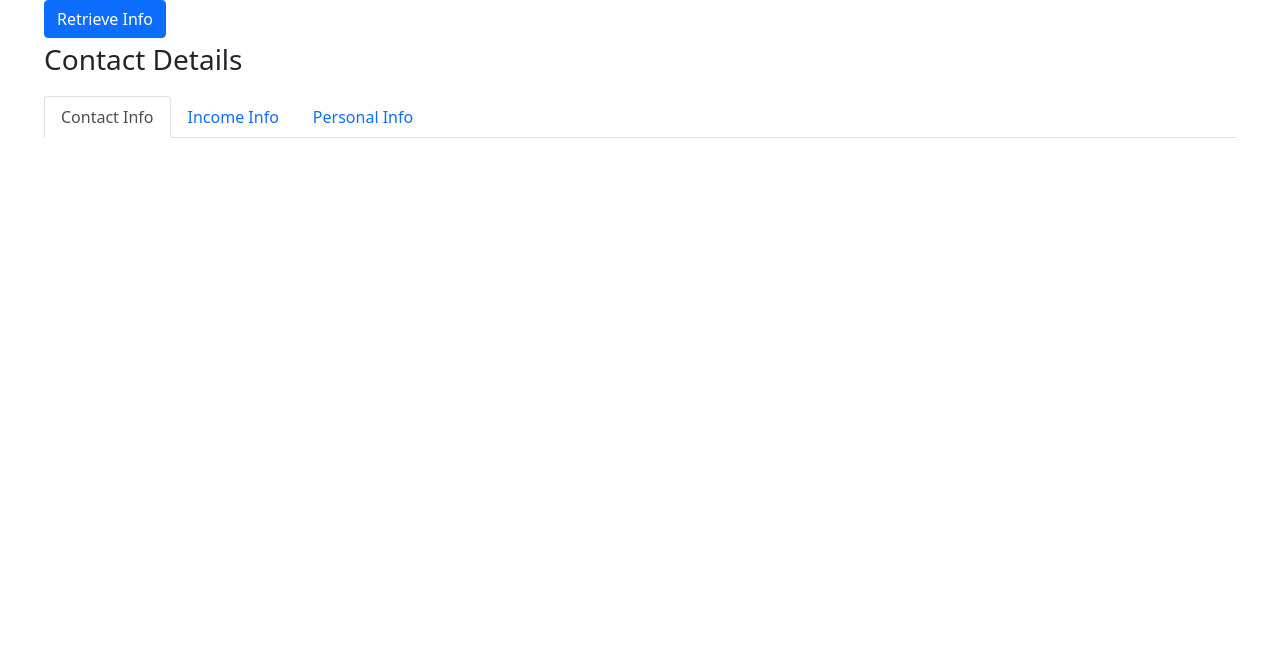
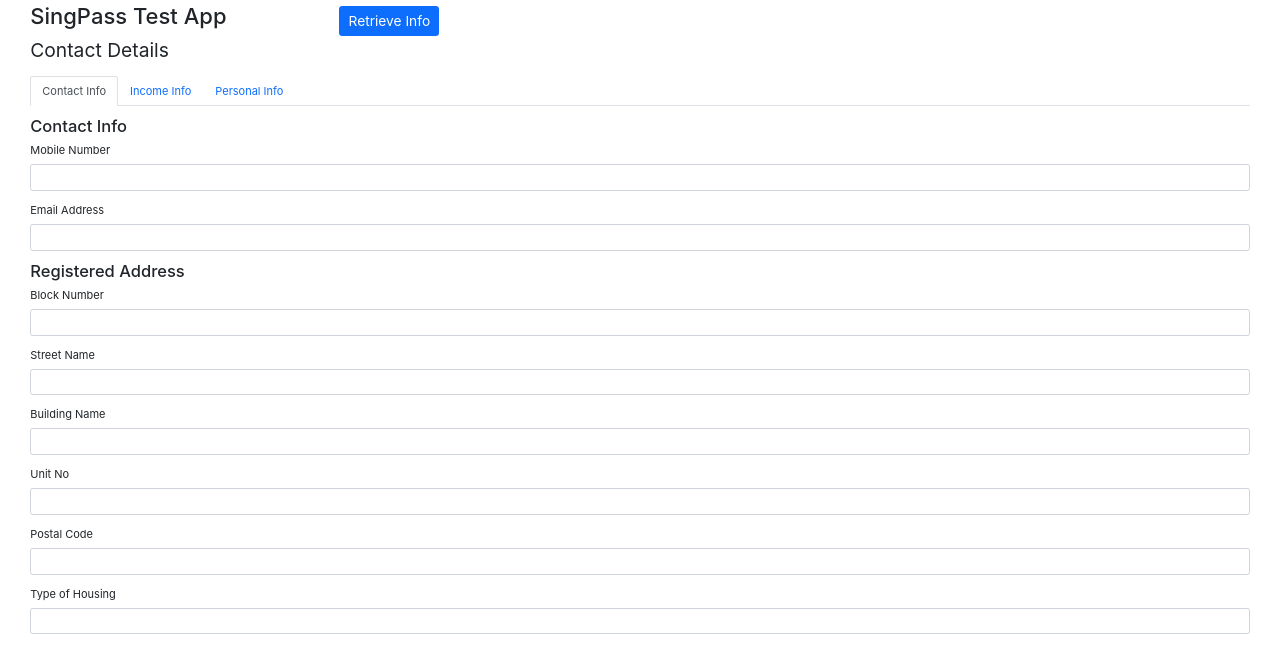
Before and after one commit to drawabc/SingPass-Test-App, a Next.js app in the folder react/: page / in a window 1280 px wide. Shown: the top 672 px of the page. Built offline with nearby package versions, Linux system fonts and the light colour scheme.

Commit message:
layout and content fixes for frontend

```diff
--- a/react/components/Dashboard.jsx
+++ b/react/components/Dashboard.jsx
@@ -1,13 +1,20 @@
 import { useState } from "react";
+import { useForm } from "react-hook-form";
+import Personal from "../components/forms/Personal";
+import Contact from "../components/forms/Contact";
 
 const Dashboard = () => {
   const [tabs, setTabs] = useState(1);
+  const { register, handleSubmit } = useForm();
 
   return (
     <div className="container-fluid">
       <div className="row">
-        <div className="col-sm">
-          <button className="btn btn-primary">Retrieve Info</button>
+        <div className="col-sm-3 mt-1">
+          <p class="h2">SingPass Test App</p>
+        </div>
+        <div className="col-sm-2 mt-2">
+          <button className="btn btn-primary fs-5">Retrieve Info</button>
         </div>
       </div>
       <div className="row">
@@ -43,6 +50,13 @@
               </a>
             </li>
           </ul>
+          {tabs == 1 ? (
+            <Contact register={register}></Contact>
+          ) : tabs == 3 ? (
+            <Personal register={register} />
+          ) : (
+            <div />
+          )}
         </div>
       </div>
     </div>
--- a/react/components/forms/Contact.jsx
+++ b/react/components/forms/Contact.jsx
@@ -3,93 +3,96 @@
   return (
     <form>
       <div className="mt-3">
-        <div className="h4">Personal Info</div>
+        <div className="h4">Contact Info</div>
         <div className="mb-3">
-          <label for="nric" className="form-label">
-            NRIC
+          <label for="mobileNumber" className="form-label">
+            Mobile Number
           </label>
           <input
             type="text"
             className="form-control"
-            id="nric"
-            {...register("nric")}
+            id="mobileNumber"
+            {...register("mobileNumber")}
           />
         </div>
         <div className="mb-3">
-          <label for="name" className="form-label">
-            Name
+          <label for="email" className="form-label">
+            Email Address
           </label>
           <input
             type="text"
             className="form-control"
-            id="name"
-            {...register("name")}
+            id="email"
+            {...register("email")}
           />
         </div>
+      </div>
+      <div className="mt-3">
+        <div className="h4">Registered Address</div>
         <div className="mb-3">
-          <label for="sex" className="form-label">
-            Sex
+          <label for="blockNumber" className="form-label">
+            Block Number
           </label>
           <input
             type="text"
             className="form-control"
-            id="sex"
-            {...register("sex")}
+            id="blockNumber"
+            {...register("blockNumber")}
           />
         </div>
         <div className="mb-3">
-          <label for="dateOfBirth" className="form-label">
-            Date of Birth
+          <label for="streetName" className="form-label">
+            Street Name
           </label>
           <input
             type="text"
             className="form-control"
-            id="dateOfBirth"
-            {...register("dateOfBirth")}
+            id="streetName"
+            {...register("streetName")}
           />
         </div>
         <div className="mb-3">
-          <label for="country" className="form-label">
-            Country of Birth
+          <label for="buildingName" className="form-label">
+            Building Name
           </label>
           <input
             type="text"
             className="form-control"
-            id="country"
-            {...register("country")}
+            id="buildingName"
+            {...register("buildingName")}
           />
         </div>
         <div className="mb-3">
-          <label for="residentialStatus" className="form-label">
-            Residential Status
+          <label for="unitNo" className="form-label">
+            Unit No
           </label>
           <input
             type="text"
             className="form-control"
-            id="residentialStatus"
-            {...register("residentialStatus")}
+            id="unitNo"
+            {...register("unitNo")}
           />
         </div>
         <div className="mb-3">
-          <label for="nationality" className="form-label">
-            Nationality
+          <label for="postalCode" className="form-label">
+            Postal Code
           </label>
           <input
             type="text"
             className="form-control"
-            id="nationality"
-            {...register("nationality")}
+            id="postalCode"
+            {...register("postalCode")}
           />
         </div>
         <div className="mb-3">
-          <label for="race" className="form-label">
-            Race
+          <label for="housingType" className="form-label">
+            Type of Housing
           </label>
           <input
             type="text"
             className="form-control"
-            id="race"
-            {...register("race")}
+            id="housingType"
+            {...register("housingType")}
           />
         </div>
       </div>
--- a/react/package.json
+++ b/react/package.json
@@ -12,7 +12,8 @@
     "bootstrap": "^5.1.3",
     "next": "12.1.5",
     "react": "18.0.0",
-    "react-dom": "18.0.0"
+    "react-dom": "18.0.0",
+    "react-hook-form": "^7.30.0"
   },
   "devDependencies": {
     "eslint": "8.14.0",
--- a/react/pages/_app.js
+++ b/react/pages/_app.js
@@ -1,5 +1,5 @@
+import "bootstrap/dist/css/bootstrap.css";
 import "../styles/globals.css";
-import "bootstrap/dist/css/bootstrap.css";
 
 function MyApp({ Component, pageProps }) {
   return <Component {...pageProps} />;
--- a/react/styles/globals.css
+++ b/react/styles/globals.css
@@ -4,6 +4,7 @@
   margin: 0;
   font-family: -apple-system, BlinkMacSystemFont, Segoe UI, Roboto, Oxygen,
     Ubuntu, Cantarell, Fira Sans, Droid Sans, Helvetica Neue, sans-serif;
+  font-size: 11px;
 }
 
 a {
```
Also changed, not shown: 1 other file (tests, documents, lock files or other folders).
